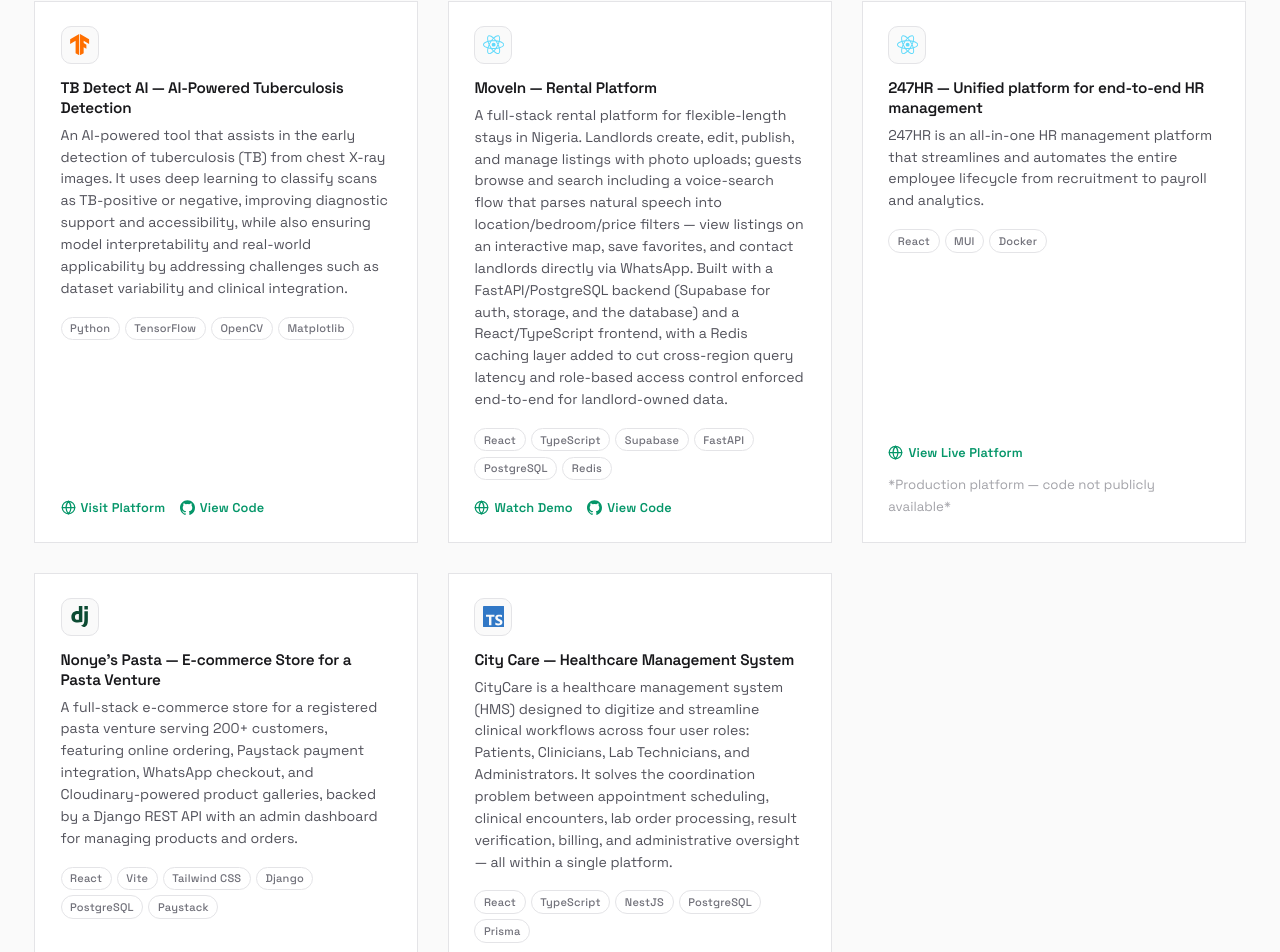
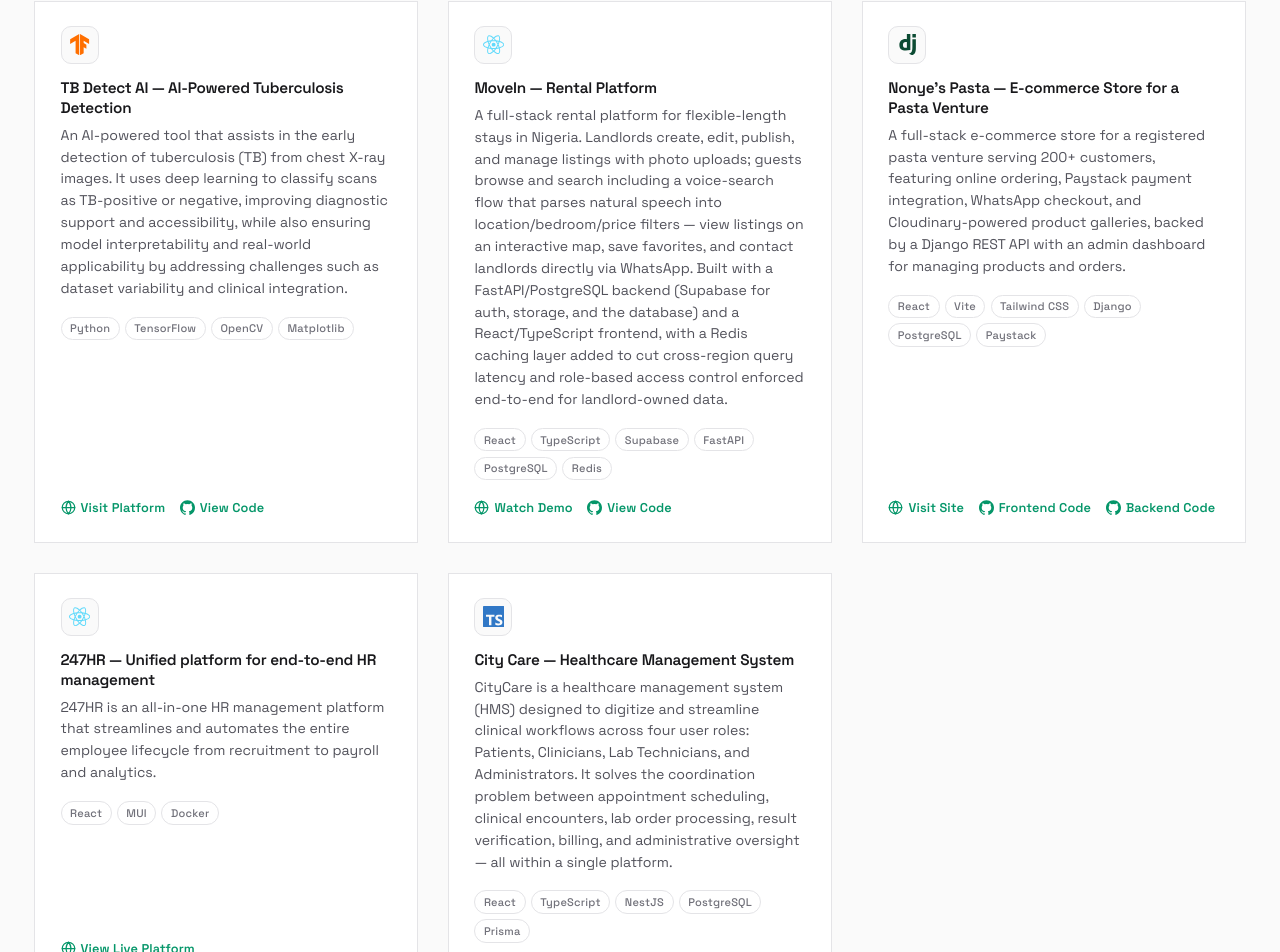
Before and after one commit to Timmynathan/portfolio, a Next.js app: page / in a window 1280 px wide. Shown: the part 1119-2071 px from the top of the page. Built offline with nearby package versions, Linux system fonts and the light colour scheme.

Commit message:
Restore 247HR project and update Nonye's Pasta details
Restored 247HR project details and added it back to the list of projects. Updated Nonye's Pasta project details to include frontend and backend code links.

```diff
--- a/app/page.tsx
+++ b/app/page.tsx
@@ -92,16 +92,7 @@ const PROJECTS: Project[] = [
     repos: [{ label: "View Code", href: "https://github.com/Timmynathan/movein-rental-app" }, ],
     },
 
-  {
-    id: "247HR",
-    title: "247HR — Unified platform for end-to-end HR management",
-    description: "247HR is an all-in-one HR management platform that streamlines and automates the entire employee lifecycle from recruitment to payroll and analytics.",
-    techStack: ["React", "MUI", "Docker"],
-    mainStack: "React",
-    linkLabel: "View Live Platform",
-    href: "https://247hr.co.uk/",
-    note: "*Production platform — code not publicly available*",  },
-  {
+     {
     id: "Nonye's Pasta",
     title: "Nonye's Pasta — E-commerce Store for a Pasta Venture",
     description:
@@ -114,6 +105,17 @@ const PROJECTS: Project[] = [
       { label: "Frontend Code", href: "https://github.com/Timmynathan/nonyes-pasta-frontend" },
       { label: "Backend Code", href: "https://github.com/Timmynathan/nonyes-pasta-backend" },
     ],  },
+
+  {
+    id: "247HR",
+    title: "247HR — Unified platform for end-to-end HR management",
+    description: "247HR is an all-in-one HR management platform that streamlines and automates the entire employee lifecycle from recruitment to payroll and analytics.",
+    techStack: ["React", "MUI", "Docker"],
+    mainStack: "React",
+    linkLabel: "View Live Platform",
+    href: "https://247hr.co.uk/",
+    note: "*Production platform — code not publicly available*",  },
+
   {
     id: "City Care",
     title: "City Care — Healthcare Management System",
```
